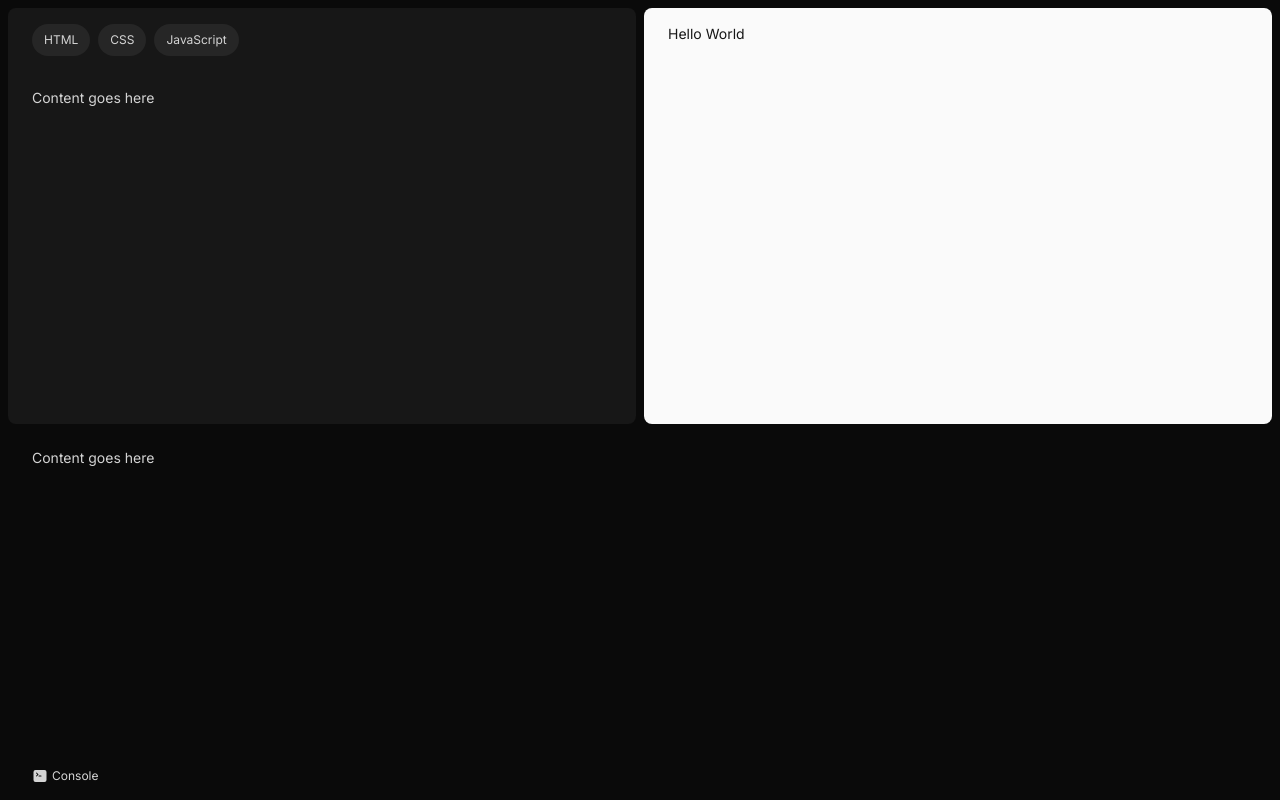
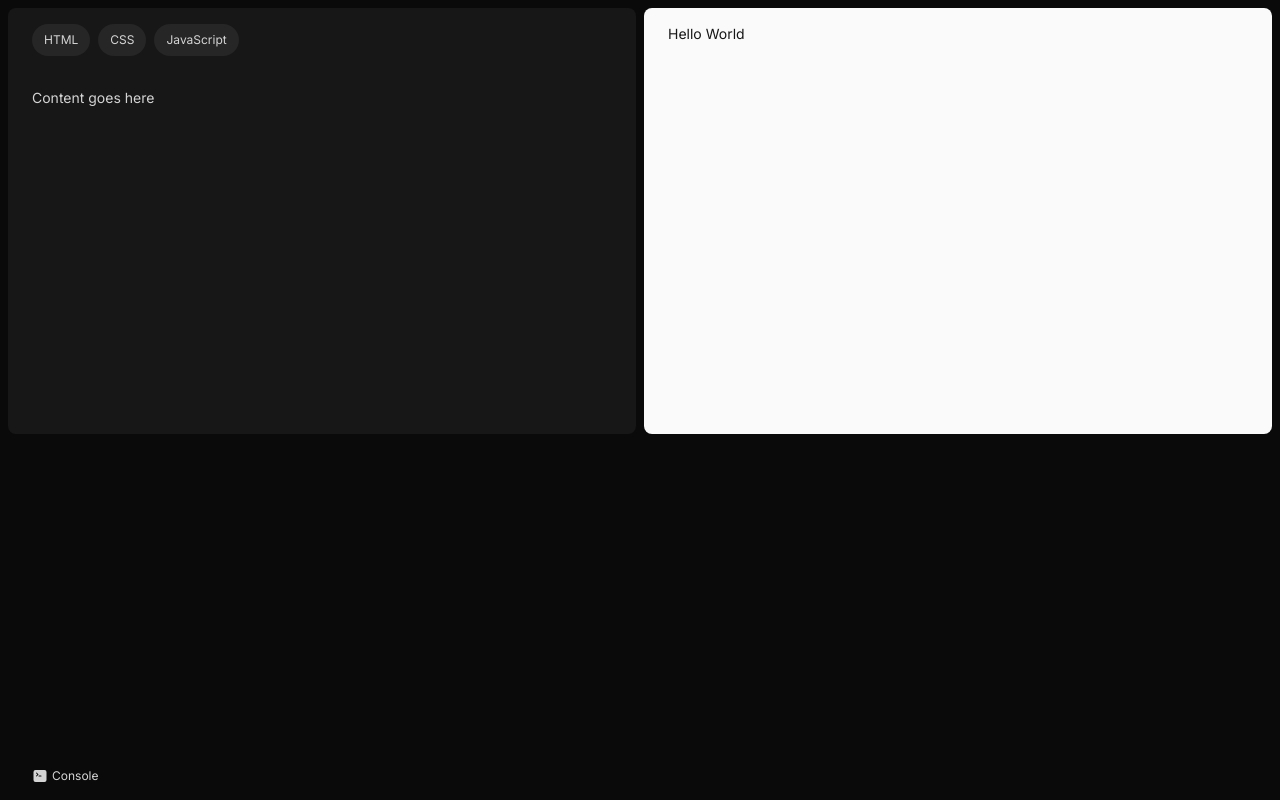
Before and after one commit to justshipmore/codeplayground, a Next.js app: page / in a window 1280 px wide. Built offline with nearby package versions, Linux system fonts and the light colour scheme.

Commit message:
Clean up console panel to follow DRY

```diff
--- a/components/consolepanel/index.tsx
+++ b/components/consolepanel/index.tsx
@@ -4,20 +4,21 @@ import { LAYOUT_PANELS } from "@/utils/constants/panels";
 import usePanel from "@/utils/hooks/use-panel";
 
 export default function ConsolePanel() {
-  const { togglePanel } = usePanel();
+  const { isPanelOpen, togglePanel } = usePanel();
+  const PANEL = LAYOUT_PANELS.filter((panel) => panel.slug === "console")[0];
+
   return (
     <section className="flex flex-col py-4 px-6 bg-neutral-950 col-span-2 justify-end">
+      {isPanelOpen(PANEL) && (
         <div className="text-neutral-300 text-sm flex-grow">
           Content goes here
         </div>
+      )}
       <div>
-        {LAYOUT_PANELS.map(
-          (panel) =>
-            panel.slug === "console" && (
         <button
-                key={`ConsolePanel-button--${panel.slug}`}
+          key={`ConsolePanel-button--${PANEL.slug}`}
           className="flex text-neutral-300 gap-1 items-center text-xs"
-                onClick={() => togglePanel(panel)}
+          onClick={() => togglePanel(PANEL)}
         >
           <svg
             xmlns="http://www.w3.org/2000/svg"
@@ -31,10 +32,8 @@ export default function ConsolePanel() {
               clipRule="evenodd"
             />
           </svg>
-                {panel.name}
+          {PANEL.name}
         </button>
-            )
-        )}
       </div>
     </section>
   );
```
Lines whose indentation alone changed are shown as unchanged.
